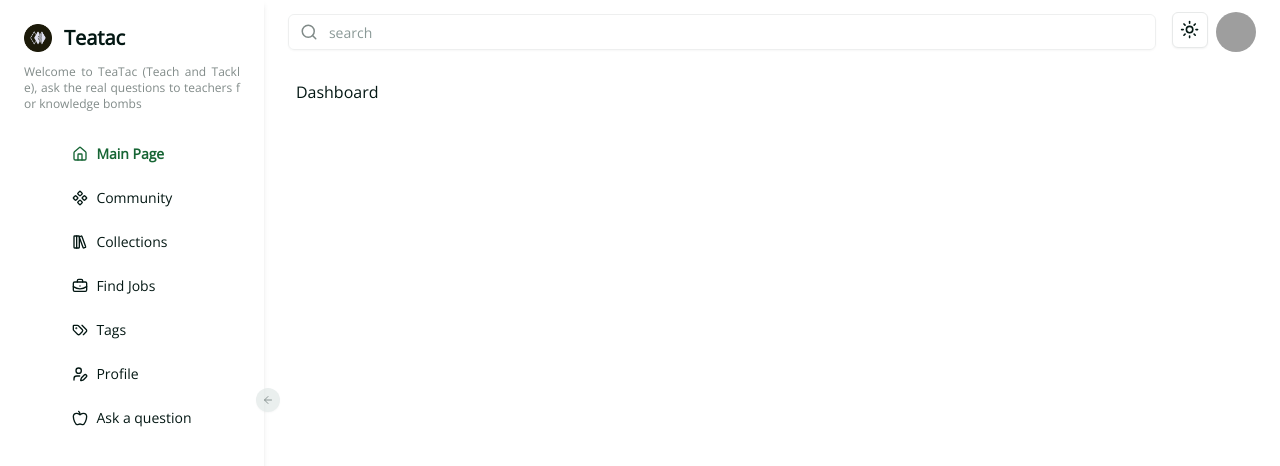
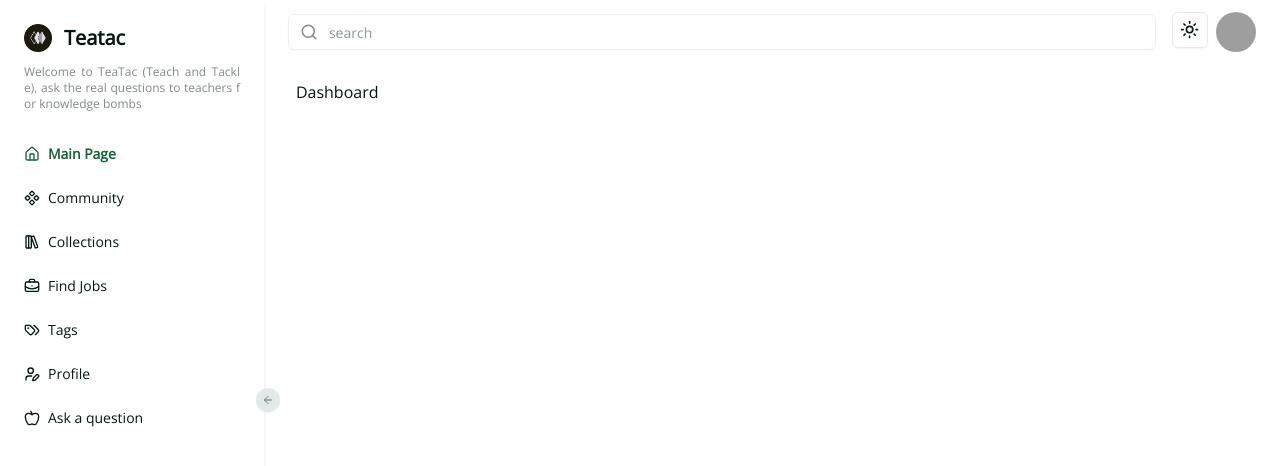
Before and after one commit to dominicpam89/showcase-04-hiremeplease, a Next.js app: page /u in a window 1280 px wide. Shown: the top 466 px of the page. Built offline with nearby package versions, Linux system fonts and the light colour scheme; no server answers; grey boxes are pictures that could not be loaded.

Commit message:
fix minor style

```diff
--- a/components/ui-custom/navlist-desktop.tsx
+++ b/components/ui-custom/navlist-desktop.tsx
@@ -19,7 +19,8 @@ export default function NavlistDesktop() {
 				"max-md:hidden",
 				{ "w-3/12": !minimizedSidebar },
 				{ "w-1/12": minimizedSidebar },
-				"p-6 flex flex-col gap-8 items-center",
+				"p-6 flex flex-col gap-8 items-start",
+				{ "items-center": minimizedSidebar },
 				"shadow-md shadow-primary/10 dark:shadow-primary-foreground/10",
 				"transition-all duration-150 ease-in-out"
 			)}
@@ -86,9 +87,9 @@ function MinimizeSidebarToggle({ toggle, minimized }: ToggleProps) {
 					"size-6",
 					"rounded-full",
 					"transform transition-all duration-300 ease-in-out",
-					"opacity-60",
-					"hover:scale-110 hover:opacity-80",
-					"active:scale-90 active:opacity-60",
+					"opacity-80",
+					"hover:scale-110 hover:opacity-100",
+					"active:scale-90 active:opacity-80",
 					{ "rotate-180": minimized },
 					{ "rotate-0": !minimized }
 				)}
```
